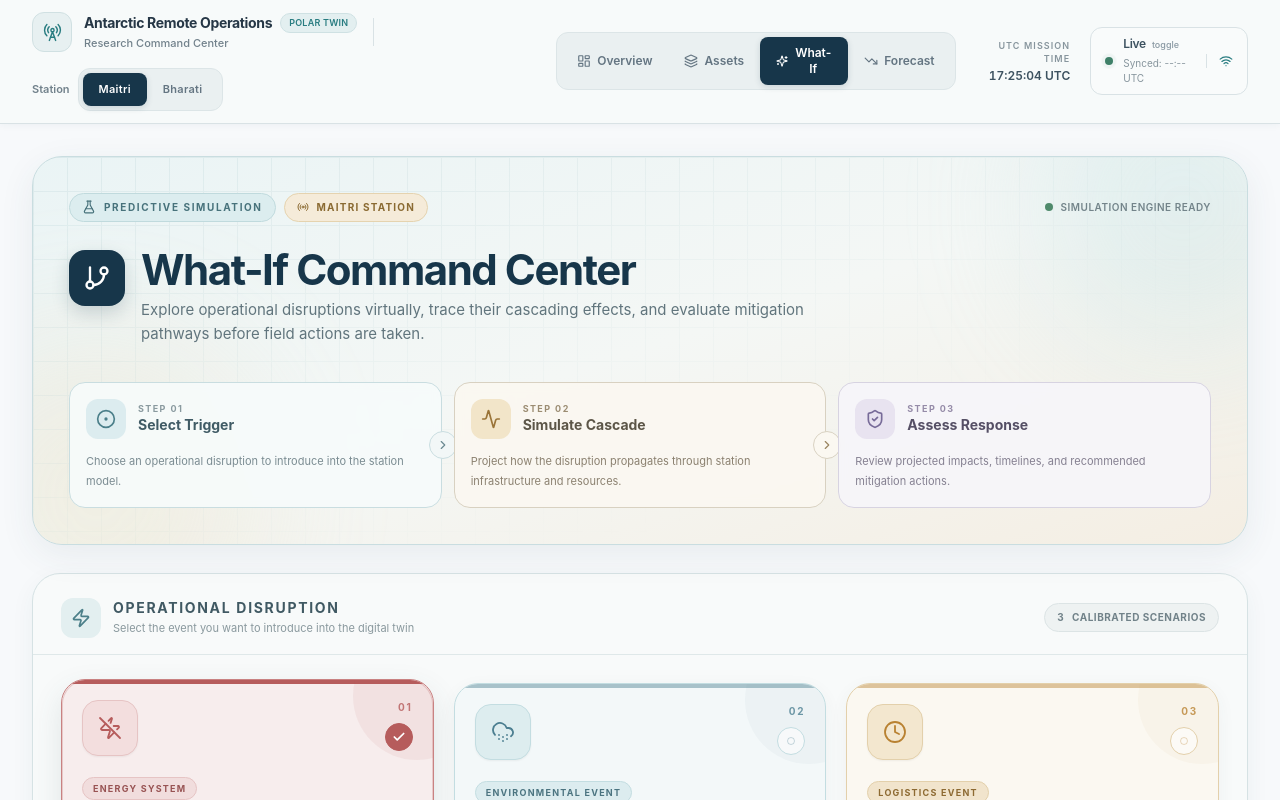
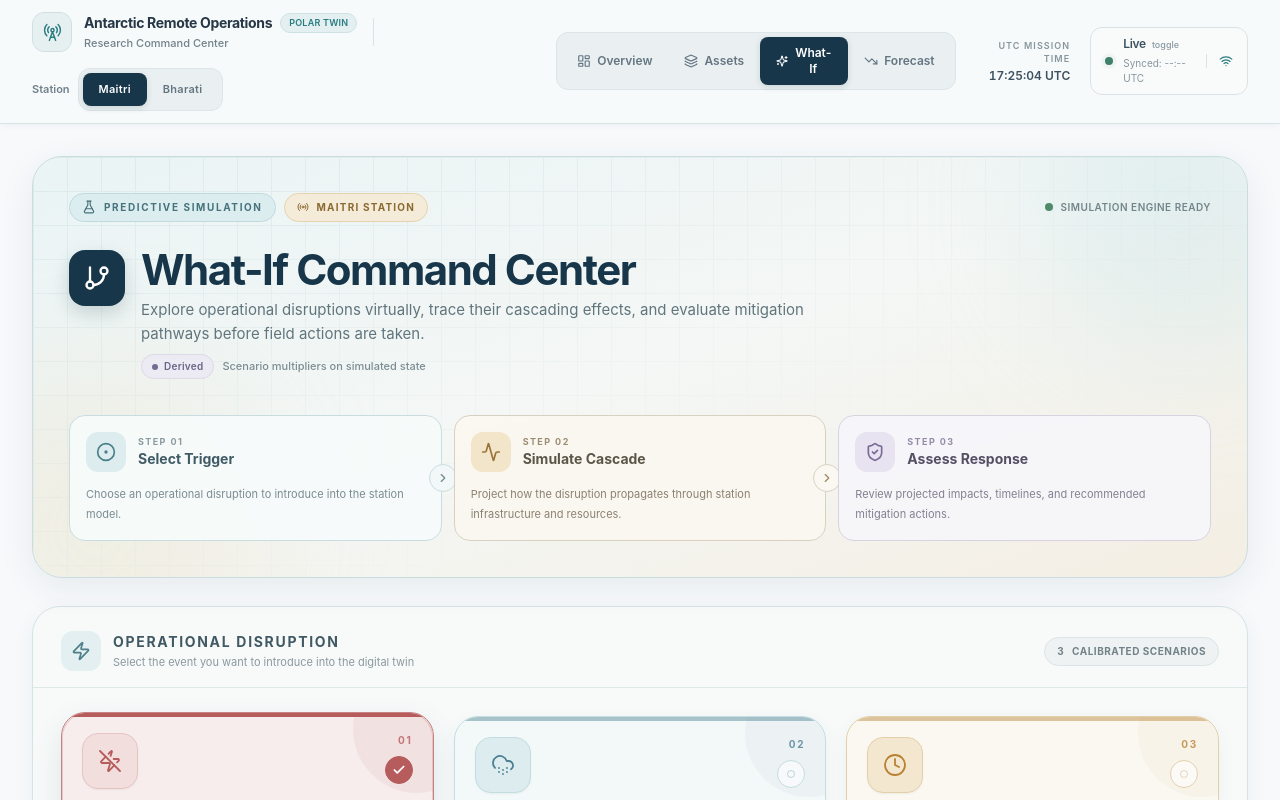
Before and after one commit to shadow-anderson/antarctic-twin, a Next.js app in the folder frontend/: page / in a window 1280 px wide. Both pictures are taken after a click on the button "What-If". Shown: the top 800 px of the page. Built offline with nearby package versions, Linux system fonts and the light colour scheme; no server answers.

Commit message:
feat(provenance): Part 3 — SectionProvenance and provenance annotations across all tabs

```diff
--- a/frontend/components/assets/AssetsPanel.tsx
+++ b/frontend/components/assets/AssetsPanel.tsx
@@ -14,6 +14,7 @@ import {
   Menu,
   AlertTriangle,
 } from "lucide-react";
+import { SectionProvenance } from "../shared/SectionProvenance";
 
 export const AssetsPanel: React.FC = () => {
   /* =========================================================
@@ -248,6 +249,13 @@ export const AssetsPanel: React.FC = () => {
                 operational health.
               </p>
 
+              <div className="mt-1">
+                <SectionProvenance
+                  source="simulated"
+                  origin="Seeded asset simulation"
+                />
+              </div>
+
             </div>
           </div>
 
--- a/frontend/components/forecast/ForecastPanel.tsx
+++ b/frontend/components/forecast/ForecastPanel.tsx
@@ -6,6 +6,7 @@ import { StationForecast } from "@/lib/types";
 import { getStationForecast } from "@/lib/api";
 import { MOCK_FORECASTS } from "@/lib/mockData";
 import { ResourceForecastCard } from "./ResourceForecastCard";
+import { SectionProvenance } from "../shared/SectionProvenance";
 import {
   TrendingDown,
   Loader2,
@@ -106,6 +107,13 @@ export const ForecastPanel: React.FC = () => {
                 <p className="mt-2 max-w-2xl text-sm sm:text-[15px] leading-6 text-[#586F78]">
                   Continuous daily linear projection for mission-critical fuel and food supplies. Evaluates days remaining against standard 15-day warning and 7-day emergency critical thresholds.
                 </p>
+
+                <div className="mt-2">
+                  <SectionProvenance
+                    source="derived"
+                    origin="Computed from simulated inventory · linear burn model"
+                  />
+                </div>
               </div>
             </div>
           </div>
--- a/frontend/components/forecast/ResourceForecastCard.tsx
+++ b/frontend/components/forecast/ResourceForecastCard.tsx
@@ -21,6 +21,7 @@ import {
   TrendingDown,
   Flame,
 } from "lucide-react";
+import { SectionProvenance } from "../shared/SectionProvenance";
 
 interface ResourceForecastCardProps {
   forecast: ResourceForecast;
@@ -95,6 +96,12 @@ export const ResourceForecastCard: React.FC<ResourceForecastCardProps> = ({
             <h3 className="text-lg sm:text-xl font-bold text-[#1C3240] tracking-tight">
               {resourceTitle}
             </h3>
+            <div className="mt-1">
+              <SectionProvenance
+                source="derived"
+                origin="Computed from simulated inventory · linear burn model"
+              />
+            </div>
           </div>
         </div>
 
--- a/frontend/components/overview/EnergySection.tsx
+++ b/frontend/components/overview/EnergySection.tsx
@@ -3,6 +3,7 @@
 import React from "react";
 import { StationCurrent } from "@/lib/types";
 import { MetricCard } from "../shared/MetricCard";
+import { SectionProvenance } from "../shared/SectionProvenance";
 import { Zap, Activity, Fuel, BatteryCharging } from "lucide-react";
 
 interface EnergySectionProps {
@@ -31,12 +32,19 @@ export const EnergySection: React.FC<EnergySectionProps> = ({ energy }) => {
 
           <div>
             <h3 className="text-base font-bold tracking-tight text-[#354650]">
-              Power Microgrid & Energy Generation
+              Power Microgrid &amp; Energy Generation
             </h3>
 
             <p className="text-[11px] text-[#7C8580] mt-0.5">
-              Station power, consumption & reserve telemetry
+              Station power, consumption &amp; reserve telemetry
             </p>
+
+            <div className="mt-1">
+              <SectionProvenance
+                source="simulated"
+                origin="Seeded microgrid model"
+              />
+            </div>
           </div>
 
         </div>
--- a/frontend/components/overview/WeatherSection.tsx
+++ b/frontend/components/overview/WeatherSection.tsx
@@ -3,15 +3,43 @@
 import React from "react";
 import { StationCurrent } from "@/lib/types";
 import { MetricCard } from "../shared/MetricCard";
+import { SectionProvenance } from "../shared/SectionProvenance";
 import { Thermometer, Wind, Gauge, CloudSnow } from "lucide-react";
 
 interface WeatherSectionProps {
   weather: StationCurrent["weather"];
+  observationTime?: string;
+}
+
+function formatObservationTime(isoString?: string): string {
+  if (!isoString) return "";
+  try {
+    const d = new Date(isoString);
+    if (isNaN(d.getTime())) return isoString;
+    const day = d.getUTCDate();
+    const months = [
+      "Jan", "Feb", "Mar", "Apr", "May", "Jun",
+      "Jul", "Aug", "Sep", "Oct", "Nov", "Dec",
+    ];
+    const month = months[d.getUTCMonth()];
+    const year = d.getUTCFullYear();
+    const hours = String(d.getUTCHours()).padStart(2, "0");
+    const minutes = String(d.getUTCMinutes()).padStart(2, "0");
+    return `${day} ${month} ${year} · ${hours}:${minutes} UTC`;
+  } catch {
+    return isoString;
+  }
 }
 
 export const WeatherSection: React.FC<WeatherSectionProps> = ({
   weather,
+  observationTime,
 }) => {
+  const formattedTime = formatObservationTime(observationTime);
+  const caption = formattedTime
+    ? `Latest archived NCPOR observation · ${formattedTime}`
+    : "Latest archived NCPOR observation";
+
   return (
     <section className="relative overflow-hidden rounded-[28px] border border-[#D5E1E3] bg-gradient-to-br from-[#F3F8F8] via-[#EEF5F6] to-[#E8F0F2] p-5 lg:p-7 shadow-[0_6px_24px_rgba(40,60,70,0.06)]">
 
@@ -31,12 +59,20 @@ export const WeatherSection: React.FC<WeatherSectionProps> = ({
 
           <div>
             <h3 className="text-base font-bold tracking-tight text-[#304955]">
-              Atmospheric & Environmental Telemetry
+              Atmospheric &amp; Environmental Telemetry
             </h3>
 
             <p className="text-[11px] text-[#71848D] mt-0.5">
-              Current environmental conditions
+              Latest available observation
             </p>
+
+            <div className="mt-1">
+              <SectionProvenance
+                source="real"
+                origin="NCPOR/IMD AWS archive"
+                caption={caption}
+              />
+            </div>
           </div>
 
         </div>
--- a/frontend/components/shared/AnomalyBanner.tsx
+++ b/frontend/components/shared/AnomalyBanner.tsx
@@ -8,6 +8,7 @@ import {
   TriangleAlert,
   Activity,
 } from "lucide-react";
+import { SourceBadge } from "./SourceBadge";
 
 interface AnomalyBannerProps {
   anomalies: Anomaly[];
@@ -19,7 +20,7 @@ interface AnomalyBannerProps {
 export const AnomalyBanner: React.FC<AnomalyBannerProps> = ({
   anomalies,
   stationName,
-  timestamp = "14:32 UTC",
+  timestamp,
 }) => {
   const [activeAnomalies, setActiveAnomalies] = useState<Anomaly[]>(anomalies);
 
@@ -134,10 +135,18 @@ export const AnomalyBanner: React.FC<AnomalyBannerProps> = ({
                     Environmental Anomaly Detected
                   </span>
 
+                  <SourceBadge
+                    source="derived"
+                    size="xs"
+                    origin="z-score vs NCPOR historical baseline"
+                  />
+
                   <span className={`text-[10px] ${style.meta}`}>
                     {stationName} Station
                   </span>
 
+                  {timestamp && (
+                    <>
                       <span className={`hidden sm:inline text-[10px] ${style.meta}`}>
                         •
                       </span>
@@ -145,6 +154,8 @@ export const AnomalyBanner: React.FC<AnomalyBannerProps> = ({
                       <span className={`text-[10px] ${style.meta}`}>
                         {timestamp}
                       </span>
+                    </>
+                  )}
                 </div>
 
                 <p
--- /dev/null
+++ b/frontend/components/shared/SectionProvenance.tsx
@@ -0,0 +1,39 @@
+import React from "react";
+import { DataSource } from "@/lib/types";
+import { SourceBadge } from "./SourceBadge";
+
+interface SectionProvenanceProps {
+  source: DataSource;
+  origin: string;
+  caption?: string;
+  variant?: "light" | "dark";
+  size?: "xs" | "sm";
+  className?: string;
+}
+
+/**
+ * One-line inline provenance indicator for section headers.
+ * Renders a SourceBadge followed by a muted origin caption.
+ */
+export const SectionProvenance: React.FC<SectionProvenanceProps> = ({
+  source,
+  origin,
+  caption,
+  variant = "light",
+  size = "sm",
+  className = "",
+}) => {
+  return (
+    <span className={`inline-flex items-center gap-2 ${className}`}>
+      <SourceBadge
+        source={source}
+        size={size}
+        variant={variant}
+        origin={origin}
+      />
+      <span className="text-[11px] font-medium text-[#7A8C93] leading-none">
+        {caption ?? origin}
+      </span>
+    </span>
+  );
+};
--- a/frontend/components/whatif/ResultsPanel.tsx
+++ b/frontend/components/whatif/ResultsPanel.tsx
@@ -18,6 +18,7 @@ import {
   Clock,
   Sparkles,
 } from "lucide-react";
+import { SectionProvenance } from "../shared/SectionProvenance";
 
 interface ResultsPanelProps {
   scenario: ScenarioDefinition;
@@ -622,7 +623,7 @@ export const ResultsPanel: React.FC<ResultsPanelProps> = ({
               />
 
               <span className="text-[9px] font-bold uppercase tracking-[0.14em] text-[#607A6C]">
-                Polar Physics Model v2.4
+                Scenario Engine · rule-based
               </span>
 
             </div>
@@ -681,11 +682,16 @@ export const ResultsPanel: React.FC<ResultsPanelProps> = ({
                 Impact Cascade
               </h3>
 
-              <p className="text-[11px] text-[#89989D] mt-0.5">
-                {activeSection === "impact"
-                  ? "Tracing disruption propagation..."
-                  : "Cascade sequence generated"}
-              </p>
+              <div className="flex flex-wrap items-center gap-2 mt-0.5">
+                <p className="text-[11px] text-[#89989D]">
+                  {activeSection === "impact"
+                    ? "Tracing disruption propagation..."
+                    : "Cascade sequence generated"}
+                </p>
+                <span className="text-[10px] text-[#89989D] italic">
+                  · Scenario definition
+                </span>
+              </div>
 
             </div>
 
@@ -944,6 +950,13 @@ export const ResultsPanel: React.FC<ResultsPanelProps> = ({
                   Projected sequence of operational events
                 </p>
 
+                <div className="mt-1">
+                  <SectionProvenance
+                    source="derived"
+                    origin="Scenario multipliers on simulated state"
+                  />
+                </div>
+
               </div>
 
             </div>
@@ -1091,6 +1104,13 @@ export const ResultsPanel: React.FC<ResultsPanelProps> = ({
                 <p className="text-[11px] text-[#82938A] mt-0.5">
                   Response actions derived from the simulated scenario
                 </p>
+
+                <div className="mt-1">
+                  <SectionProvenance
+                    source="derived"
+                    origin="Scenario multipliers on simulated state"
+                  />
+                </div>
 
               </div>
 
--- a/frontend/components/whatif/WhatIfPanel.tsx
+++ b/frontend/components/whatif/WhatIfPanel.tsx
@@ -7,6 +7,7 @@ import { SCENARIOS } from "@/lib/mockData";
 import { simulateWhatIf } from "@/lib/api";
 import { ScenarioPicker } from "./ScenarioPicker";
 import { ResultsPanel } from "./ResultsPanel";
+import { SectionProvenance } from "../shared/SectionProvenance";
 
 import {
   Play,
@@ -125,6 +126,13 @@ export const WhatIfPanel: React.FC = () => {
                   cascading effects, and evaluate mitigation pathways before
                   field actions are taken.
                 </p>
+
+                <div className="mt-2">
+                  <SectionProvenance
+                    source="derived"
+                    origin="Scenario multipliers on simulated state"
+                  />
+                </div>
               </div>
 
             </div>
@@ -361,9 +369,15 @@ export const WhatIfPanel: React.FC = () => {
               <h2 className="text-sm font-bold uppercase tracking-[0.12em] text-[#405963]">
                 Simulation Output
               </h2>
-              <p className="text-[11px] text-[#89979C]">
-                Projected operational cascade and mitigation response
-              </p>
+              <div className="flex flex-wrap items-center gap-2 mt-0.5">
+                <p className="text-[11px] text-[#89979C]">
+                  Projected operational cascade and mitigation response
+                </p>
+                <SectionProvenance
+                  source="derived"
+                  origin="Scenario multipliers on simulated state"
+                />
+              </div>
             </div>
 
             <div className="ml-auto hidden sm:flex items-center gap-2 px-3 py-1.5 rounded-full bg-[#E8F0EA] border border-[#D4E2D8] text-[10px] font-bold uppercase tracking-wider text-[#5F7C69]">
```
Also changed, not shown: frontend/components/assets/AssetDetailPanel.tsx (+16 -1 lines), frontend/components/overview/LogisticsSection.tsx (+11 -3 lines), frontend/components/overview/OverviewPanel.tsx (+15 -1 lines). Lines whose indentation alone changed are shown as unchanged.
